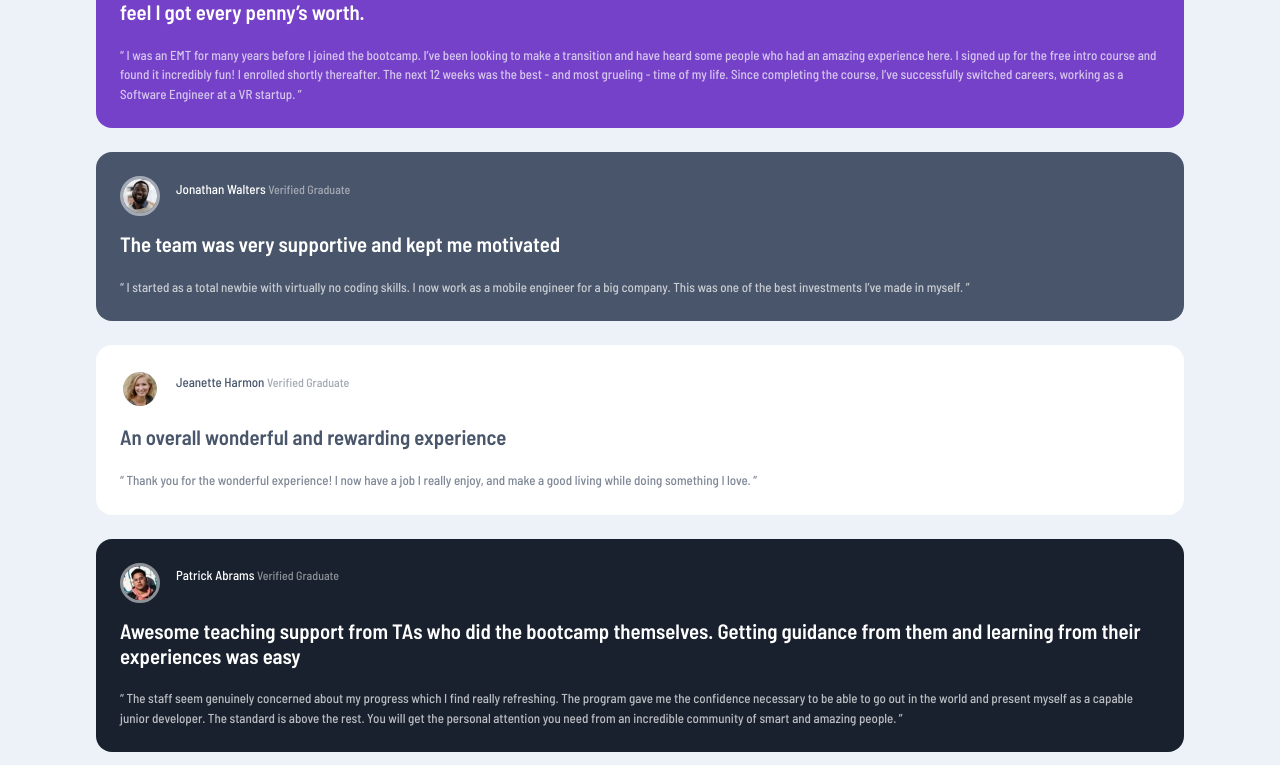
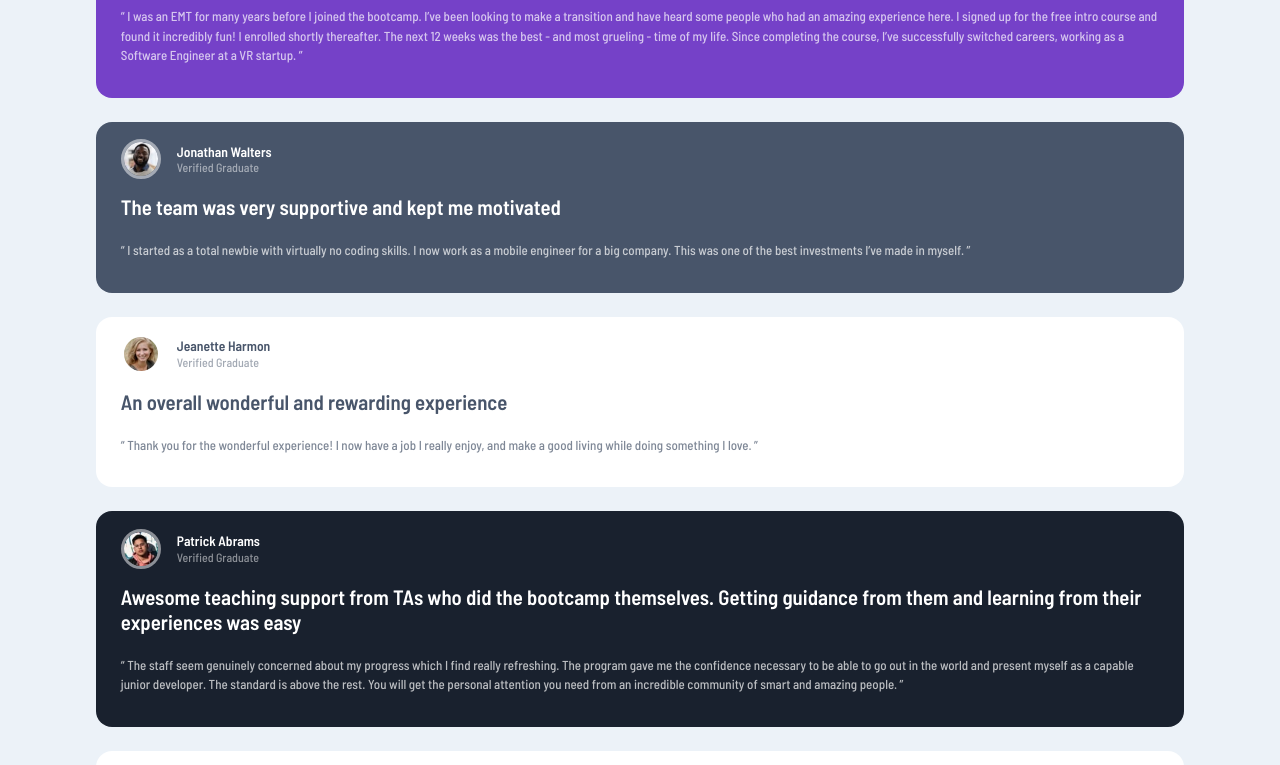
Before and after one commit to YannHug/Testimonials-grid-section-challenge, a plain HTML site: page html/index.html in a window 1280 px wide. Shown: the part 185-950 px from the top of the page. Drawn offline with Linux system fonts and the light colour scheme.

Commit message:
modification of the name section

```diff
--- a/css/style.css
+++ b/css/style.css
@@ -28,31 +28,38 @@ body {
   display: flex;
   flex-direction: column;
   width: 85%;
-  margin: 5rem auto;
+  margin: 3rem auto 2rem;
 }
 
 .article {
   color: var(--white);
   border-radius: 1rem;
-  padding: 1.5rem;
+  padding: 1.1rem 1.55rem 2rem;
   margin-bottom: 1.5rem;
 }
 
 .article__header {
   display: flex;
-  width: 60%;
+  margin-bottom: 1rem;
 }
 
 .article__header__img {
   width: 2.5rem;
   border-radius: 50%;
   border: 0.2rem solid #ffffff80;
-  margin: 0 1rem 1rem 0;
+  margin-right: 1rem;
+}
+
+.article__header_title {
+  display: flex;
+  flex-direction: column;
+  line-height: 1.3;
+  align-self: center;
 }
 
 .article__header__cite {
-  line-height: 1.3;
-  padding-top: 0.3rem;
+  font-weight: 600;
+  font-size: 0.85rem;
 }
 
 .article__header__em {
--- a/html/index.html
+++ b/html/index.html
@@ -24,9 +24,10 @@
     <article class="article article--daniel">
       <header class="article__header">
         <img class="article__header__img" src="../images/image-daniel.jpg" alt="portrait of Daniel">
-        <cite class="article__header__cite">Daniel Clifford
+        <div class="article__header_title">
+          <cite class="article__header__cite">Daniel Clifford</cite>
           <em class="article__header__em">Verified Graduate</em>
-        </cite>
+        </div>
       </header>
       <blockquote>
         <h2 class="article__blockquote__title">
@@ -46,9 +47,10 @@
     <article class="article article--jonathan">
       <header class="article__header">
         <img class="article__header__img" src="../images/image-jonathan.jpg" alt="portrait of Jonathan">
-        <cite class="article__header__cite">Jonathan Walters
+        <div class="article__header_title">
+          <cite class="article__header__cite">Jonathan Walters</cite>
           <em class="article__header__em">Verified Graduate</em>
-        </cite>
+        </div>
       </header>
       <blockquote>
         <h2 class="article__blockquote__title">
@@ -64,9 +66,10 @@
     <article class="article article--jeanette">
       <header class="article__header">
         <img class="article__header__img" src="../images/image-jeanette.jpg" alt="portrait of Jeanette">
-        <cite class="article__header__cite">Jeanette Harmon
+        <div class="article__header_title">
+          <cite class="article__header__cite">Jeanette Harmon</cite>
           <em class="article__header__em">Verified Graduate</em>
-        </cite>
+        </div>
       </header>
       <blockquote>
         <h2 class="article__blockquote__title">
@@ -82,9 +85,10 @@
     <article class="article article--patrick">
       <header class="article__header">
         <img class="article__header__img" src="../images/image-patrick.jpg" alt="portrait of Patrick">
-        <cite class="article__header__cite">Patrick Abrams
+        <div class="article__header_title">
+          <cite class="article__header__cite">Patrick Abrams</cite>
           <em class="article__header__em">Verified Graduate</em>
-        </cite>
+        </div>
       </header>
       <blockquote>
         <h2 class="article__blockquote__title">
@@ -103,9 +107,10 @@
     <article class="article article--kira">
       <header class="article__header">
         <img class="article__header__img" src="../images/image-kira.jpg" alt="portrait of Kira">
-        <cite class="article__header__cite"> Kira Whittle
+        <div class="article__header_title">
+          <cite class="article__header__cite"> Kira Whittle</cite>
           <em class="article__header__em"> Verified Graduate</em>
-        </cite>
+        </div>
       </header>
       <blockquote>
         <h2 class="article__blockquote__title">
```
